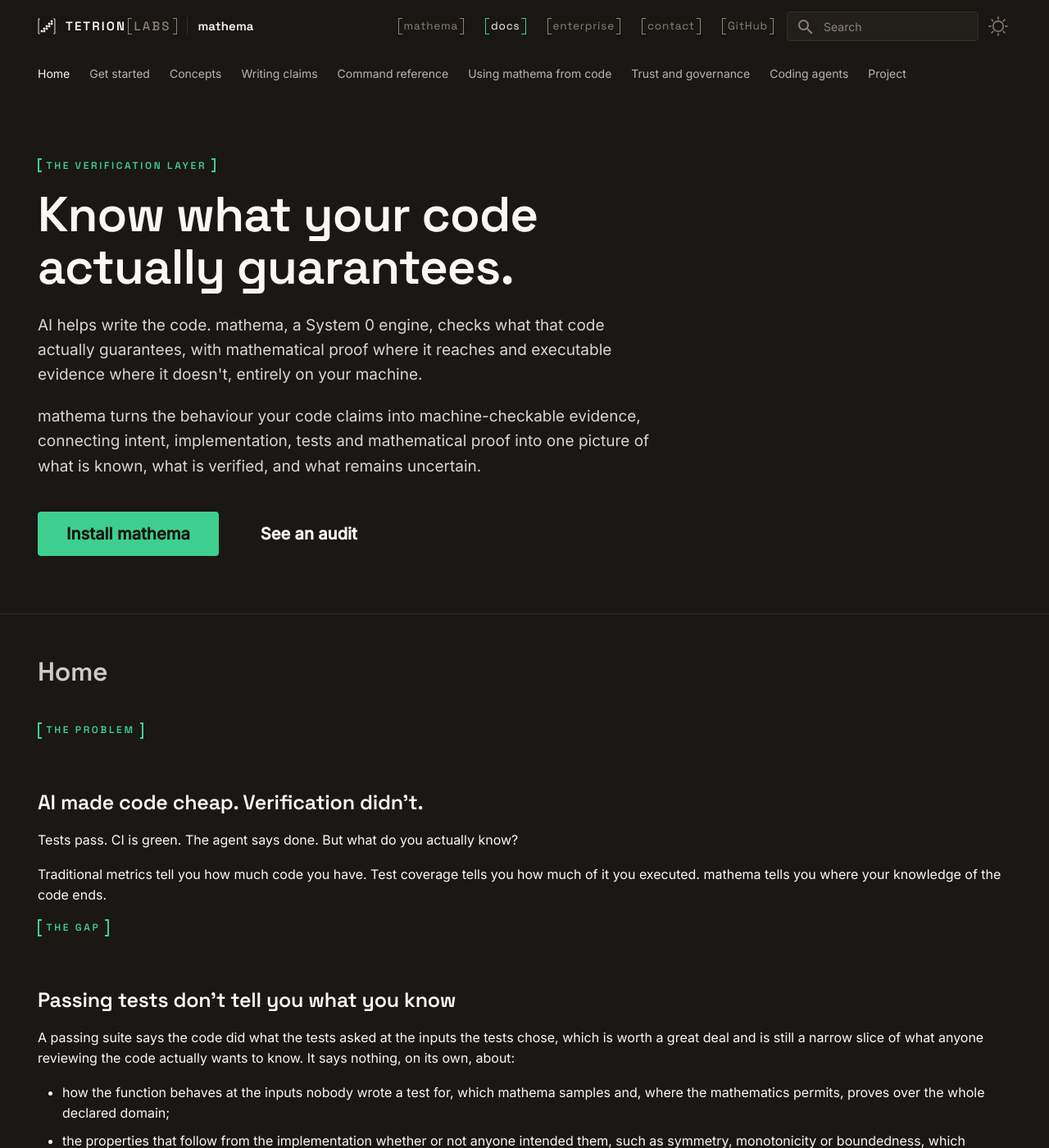
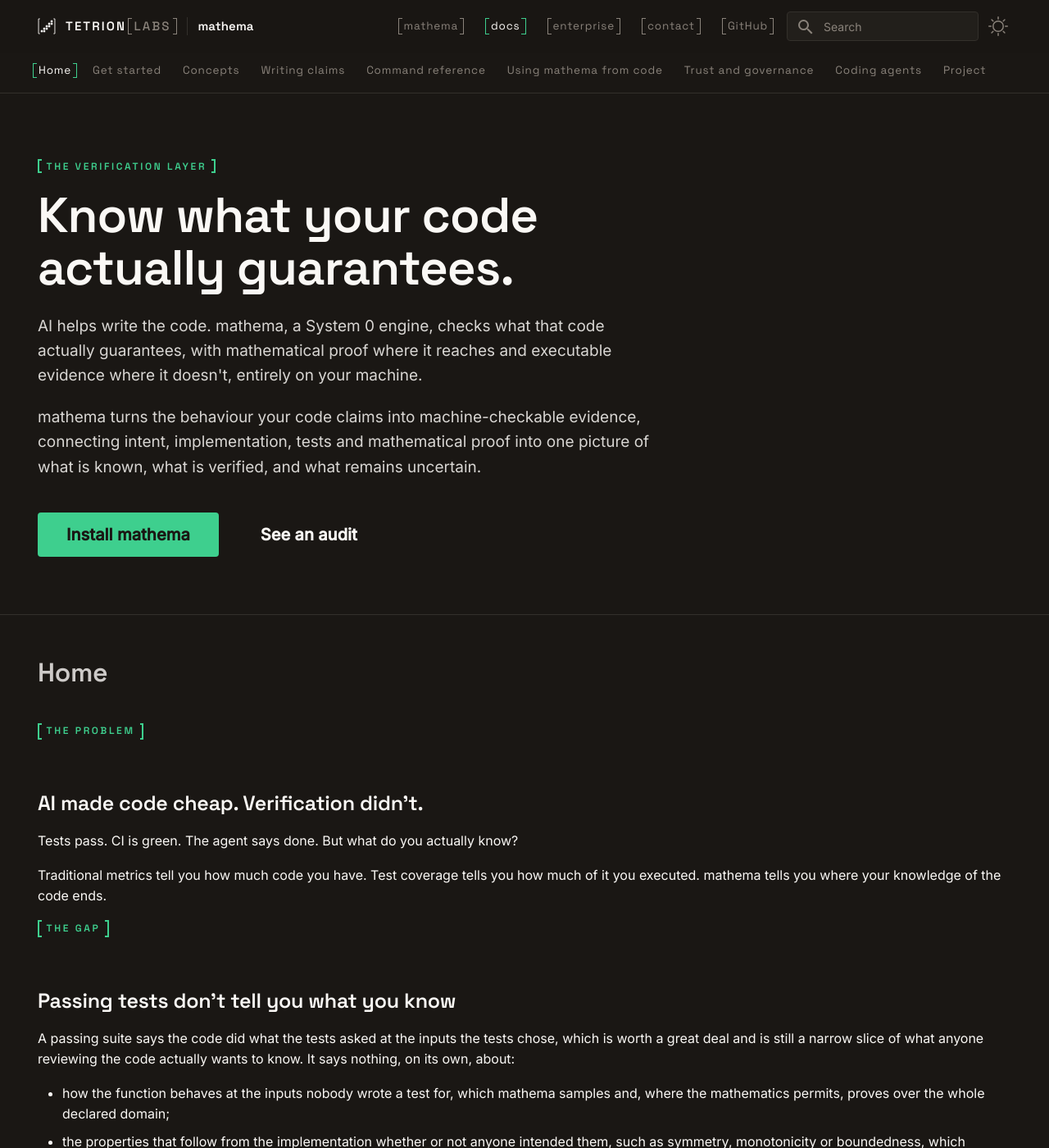
Before and after one commit to tetrionlabs/mathema, an MkDocs documentation site: the page built from docs/index.md, in a window 1280 px wide and 1400 px high. Shown: the whole window at 82% size. Built offline with MkDocs 1.6.1 and Material for MkDocs 9.7.7, drawn with Linux system fonts in a browser that asks for light colours.

Commit message:
docs tabs in the display face, bracketed when active or hovered

```diff
--- a/docs/stylesheets/extra.css
+++ b/docs/stylesheets/extra.css
@@ -188,6 +188,45 @@
   .mx-product { padding-left: 8px; }
 }
 
+/* The section tabs, set like the site's nav links: the display face,
+   muted, with the bracket strokes drawn round the active tab and the
+   hovered one. The strokes are pseudo-elements that always take their
+   width, so marking a tab never shifts the row. */
+.md-tabs {
+  background: var(--ink); color: var(--dmute);
+  border-bottom: 1px solid var(--line-dark);
+}
+.md-tabs__list { margin-left: .2rem; }
+.md-tabs__item { padding: 0 6px; height: 2.4rem; }
+.md-tabs__link {
+  display: inline-flex; align-items: stretch;
+  font-family: var(--font-display); font-weight: 400;
+  font-size: 13.5px; letter-spacing: .06em; line-height: 1.3;
+  color: var(--dmute); opacity: 1; margin-top: .6rem;
+  padding: 0; transition: color .2s;
+}
+.md-tabs__link::before,
+.md-tabs__link::after {
+  content: ""; width: .38em; flex: none;
+  border: 1.4px solid currentColor; opacity: 0;
+  transition: opacity .2s, transform .25s;
+}
+.md-tabs__link::before { border-right: none; margin-right: .14em; }
+.md-tabs__link::after { border-left: none; margin-left: .14em; }
+.md-tabs__link:hover,
+.md-tabs__link:focus { color: var(--accent); }
+.md-tabs__link:hover::before,
+.md-tabs__link:hover::after { opacity: 1; }
+.md-tabs__link:hover::before { transform: translateX(-2px); }
+.md-tabs__link:hover::after { transform: translateX(2px); }
+.md-tabs__item--active .md-tabs__link { color: var(--paper); }
+.md-tabs__item--active .md-tabs__link::before,
+.md-tabs__item--active .md-tabs__link::after { opacity: 1; color: var(--accent); }
+.md-tabs__item--active .md-tabs__link:hover { color: var(--accent); }
+@media (prefers-reduced-motion: reduce) {
+  .md-tabs__link::before, .md-tabs__link::after { transition: none; }
+}
+
 /* The bracket eyebrow, `[ label ]`: each bracket is a butt-capped
    border rather than a glyph, drawn like the strokes of the mark. */
 .brkw { display: inline-flex; align-items: stretch; }
```
